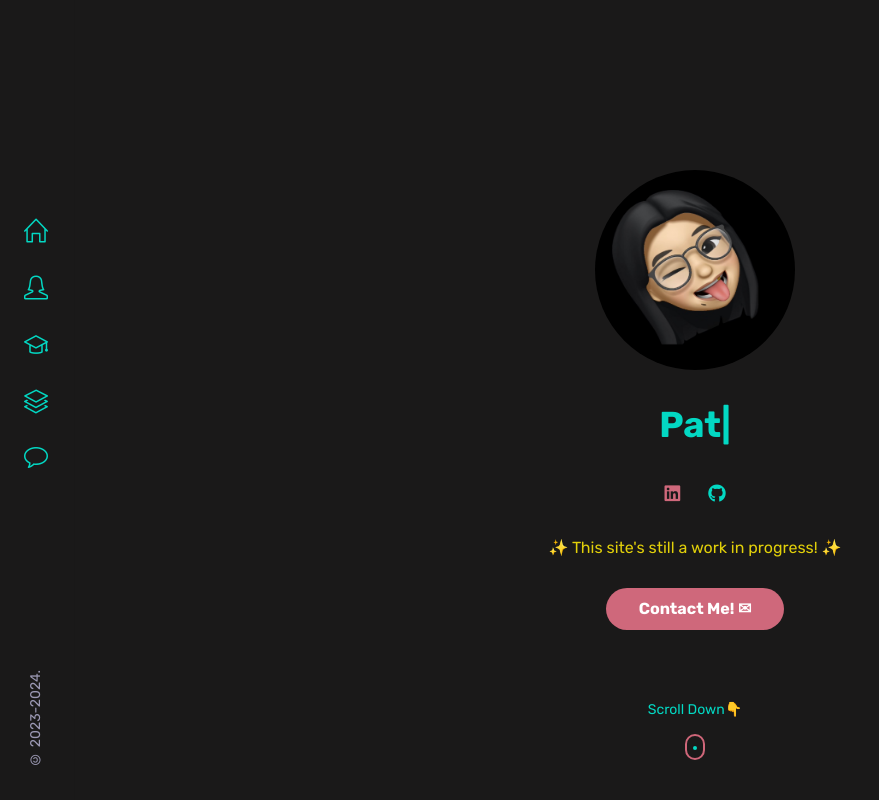
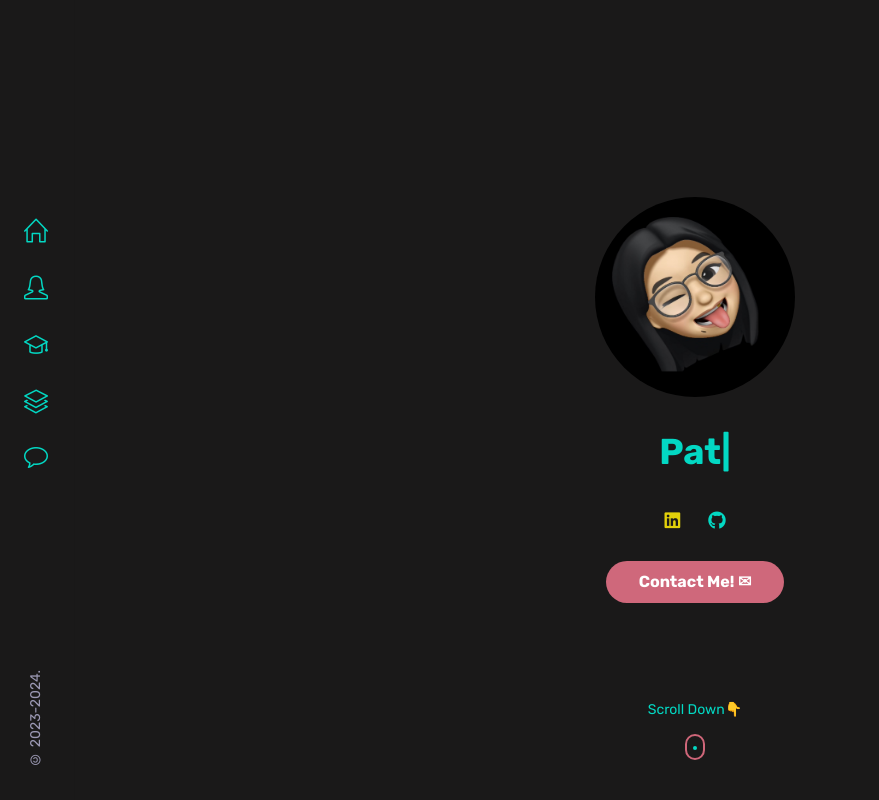
Before and after one commit to patriciaong977/patriciaong, a React (Create React App) app: page / in a window 1280 px wide. In both pictures the pointer is over the link 672 px from the left and 494 px from the top of the page. Shown: the top 800 px of the page, without its empty margins (0-879 px from the left). Built offline with nearby package versions, Linux system fonts and the light colour scheme.

Commit message:
Color changes to social links.

```diff
--- a/src/components/home/Home.jsx
+++ b/src/components/home/Home.jsx
@@ -36,10 +36,8 @@ const Home = () => {
             />
 
         <HeaderSocials />
-        <text className="home__description">✨ This site's still a work in progress! ✨ </text>
+        {/* <text className="home__description">✨ This site's still a work in progress! ✨ </text> */}
 
-        <br />
-        <br />
 
         <a href="#contact" className="btn">Contact Me! ✉ </a>
 
--- a/src/components/home/home.css
+++ b/src/components/home/home.css
@@ -41,7 +41,7 @@
 
 .home__social-link:hover {
   /* color: hsl(43, 100%, 68%); */
-  color: var(--first-color);
+  color: var(--other-color);
 }
 
 .scroll__down {
```
